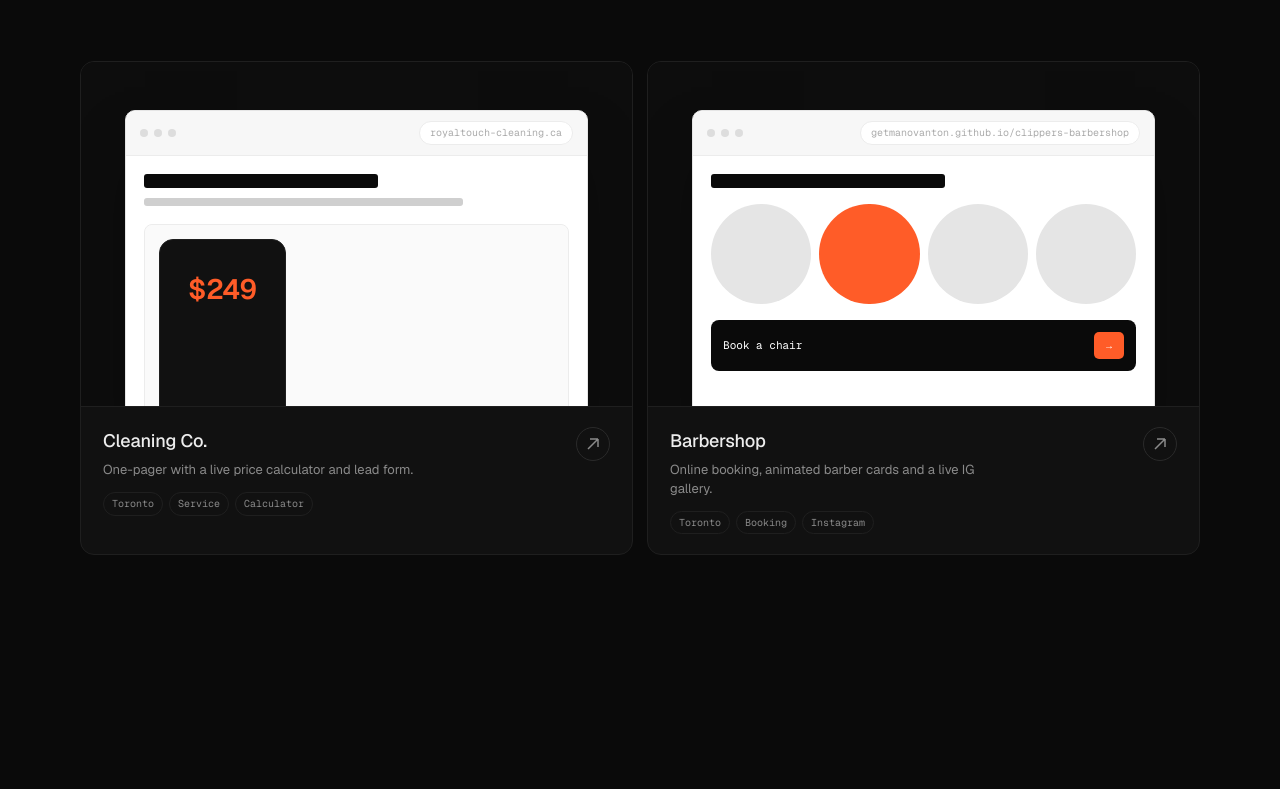
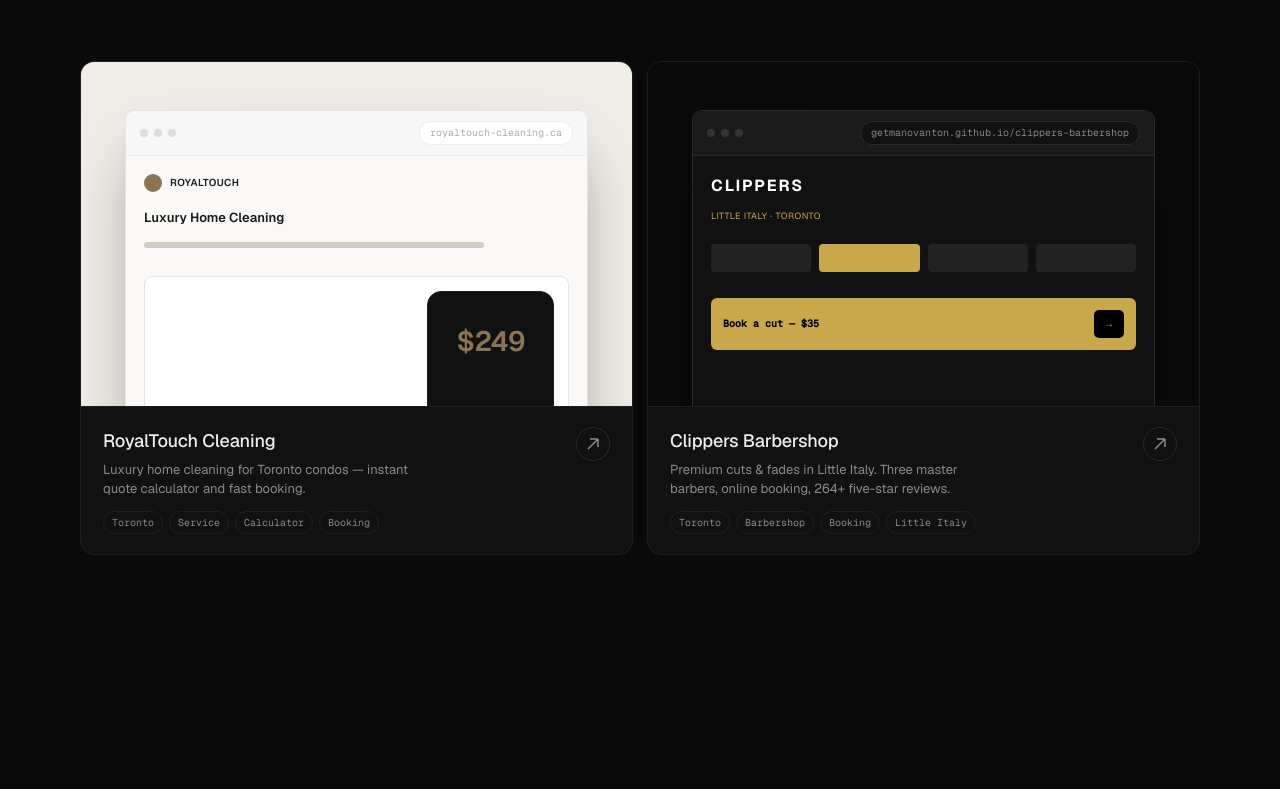
Before and after one commit to getmanovanton/portfolio, a plain HTML site: page index.html in a window 1280 px wide. Shown: the part 1960-2749 px from the top of the page. Drawn offline with nearby package versions, Linux system fonts and the light colour scheme.

Commit message:
Update project cards: real names, descriptions and styled previews

```diff
--- a/index.html
+++ b/index.html
@@ -494,24 +494,28 @@
     </div>
     <div class="projects">
       <article class="proj r" data-modal="m1">
-        <div class="proj-vis">
+        <div class="proj-vis" style="background:#f0ede8">
           <div class="browser">
             <div class="browser-bar"><i></i><i></i><i></i><span class="url">royaltouch-cleaning.ca</span></div>
-            <div class="preview">
-              <div class="h"></div>
-              <div class="s"></div>
-              <div class="calc">
-                <div class="price">$249</div>
-                <div class="btn-fake"></div>
+            <div class="preview" style="background:#faf9f7;color:#1a1a1a">
+              <div style="display:flex;align-items:center;gap:8px;margin-bottom:6px">
+                <div style="width:18px;height:18px;border-radius:50%;background:#8b7355;flex-shrink:0"></div>
+                <div style="font-size:10px;font-weight:600;color:#1a1a1a;letter-spacing:.04em">ROYALTOUCH</div>
+              </div>
+              <div style="font-size:13px;font-weight:600;color:#1a1a1a;margin-bottom:4px">Luxury Home Cleaning</div>
+              <div style="height:6px;width:80%;background:#d4ccc2;border-radius:3px;margin-bottom:10px"></div>
+              <div class="calc" style="border-color:#e8e3dc;background:#fff">
+                <div style="font-size:11px;color:#666">Instant quote</div>
+                <div class="price" style="color:#8b7355">$249</div>
               </div>
             </div>
           </div>
         </div>
         <div class="proj-meta">
           <div class="l">
-            <h3>Cleaning Co.</h3>
-            <p class="desc">One-pager with a live price calculator and lead form.</p>
-            <div class="tags"><span class="tag">Toronto</span><span class="tag">Service</span><span class="tag">Calculator</span></div>
+            <h3>RoyalTouch Cleaning</h3>
+            <p class="desc">Luxury home cleaning for Toronto condos — instant quote calculator and fast booking.</p>
+            <div class="tags"><span class="tag">Toronto</span><span class="tag">Service</span><span class="tag">Calculator</span><span class="tag">Booking</span></div>
           </div>
           <a class="open" href="https://royaltouch-cleaning.ca/" target="_blank" rel="noopener" onclick="event.stopPropagation()">
             <svg width="12" height="12" viewBox="0 0 12 12" fill="none"><path d="M1 11L11 1M11 1H3M11 1V9" stroke="currentColor" stroke-width="1.5"/></svg>
@@ -519,21 +523,27 @@
         </div>
       </article>
       <article class="proj r" data-modal="m2" style="transition-delay:.08s">
-        <div class="proj-vis">
-          <div class="browser">
-            <div class="browser-bar"><i></i><i></i><i></i><span class="url">getmanovanton.github.io/clippers-barbershop</span></div>
-            <div class="preview">
-              <div class="h"></div>
-              <div class="grid4"><div></div><div></div><div></div><div></div></div>
-              <div class="booking"><span>Book a chair</span><span class="b">→</span></div>
+        <div class="proj-vis" style="background:#0a0a0a">
+          <div class="browser" style="background:#111;border-color:#2a2a2a">
+            <div class="browser-bar" style="background:#1a1a1a;border-color:#2a2a2a"><i style="background:#333"></i><i style="background:#333"></i><i style="background:#333"></i><span class="url" style="background:#111;border-color:#2a2a2a;color:#888">getmanovanton.github.io/clippers-barbershop</span></div>
+            <div class="preview" style="background:#111;color:#fff">
+              <div style="font-size:16px;font-weight:700;letter-spacing:.12em;color:#fff;margin-bottom:2px">CLIPPERS</div>
+              <div style="font-size:9px;color:#c9a84c;letter-spacing:.06em;margin-bottom:10px">LITTLE ITALY · TORONTO</div>
+              <div class="grid4" style="margin-top:0;margin-bottom:10px">
+                <div style="background:#222;border-radius:4px;aspect-ratio:auto;height:28px"></div>
+                <div style="background:#c9a84c;border-radius:4px;aspect-ratio:auto;height:28px"></div>
+                <div style="background:#222;border-radius:4px;aspect-ratio:auto;height:28px"></div>
+                <div style="background:#222;border-radius:4px;aspect-ratio:auto;height:28px"></div>
+              </div>
+              <div class="booking" style="background:#c9a84c;color:#000;font-size:10px;border-radius:6px"><span style="font-weight:600">Book a cut — $35</span><span class="b" style="background:#000;color:#c9a84c">→</span></div>
             </div>
           </div>
         </div>
         <div class="proj-meta">
           <div class="l">
-            <h3>Barbershop</h3>
-            <p class="desc">Online booking, animated barber cards and a live IG gallery.</p>
-            <div class="tags"><span class="tag">Toronto</span><span class="tag">Booking</span><span class="tag">Instagram</span></div>
+            <h3>Clippers Barbershop</h3>
+            <p class="desc">Premium cuts & fades in Little Italy. Three master barbers, online booking, 264+ five-star reviews.</p>
+            <div class="tags"><span class="tag">Toronto</span><span class="tag">Barbershop</span><span class="tag">Booking</span><span class="tag">Little Italy</span></div>
           </div>
           <a class="open" href="https://getmanovanton.github.io/clippers-barbershop/" target="_blank" rel="noopener" onclick="event.stopPropagation()">
             <svg width="12" height="12" viewBox="0 0 12 12" fill="none"><path d="M1 11L11 1M11 1H3M11 1V9" stroke="currentColor" stroke-width="1.5"/></svg>
@@ -734,9 +744,9 @@
       <svg width="12" height="12" viewBox="0 0 12 12" fill="none"><path d="M1 1l10 10M11 1L1 11" stroke="currentColor" stroke-width="1.5"/></svg>
     </button>
     <span class="modal-sub">Project 01 · Toronto · 2025</span>
-    <h2>Cleaning Co.</h2>
-    <div class="b"><span class="lab">Brief</span><p>A residential cleaning company serving the GTA needed to convert organic and paid traffic into actual bookings.</p></div>
-    <div class="b"><span class="lab">Build</span><p>Single-page site with a transparent live price calculator (sqft × frequency × add-ons), one-tap booking form, location-targeted hero and scroll-driven testimonials.</p></div>
+    <h2>RoyalTouch Cleaning</h2>
+    <div class="b"><span class="lab">Brief</span><p>A luxury home cleaning company serving Toronto condos and homes needed a site that converts organic and paid traffic into bookings without a phone call.</p></div>
+    <div class="b"><span class="lab">Build</span><p>Single-page site with an instant quote calculator (sqft × service type × add-ons), before/after gallery, room-by-room checklist and a fast booking flow under 1 minute.</p></div>
     <div class="b"><span class="lab">Stack</span><p>Hand-coded HTML/CSS/JS · Intersection Observer · Netlify · Plausible · Resend.</p></div>
     <div class="b"><span class="lab">Results</span>
       <div class="stats">
@@ -754,10 +764,10 @@
       <svg width="12" height="12" viewBox="0 0 12 12" fill="none"><path d="M1 1l10 10M11 1L1 11" stroke="currentColor" stroke-width="1.5"/></svg>
     </button>
     <span class="modal-sub">Project 02 · Toronto · 2025</span>
-    <h2>Barbershop</h2>
-    <div class="b"><span class="lab">Brief</span><p>A multi-chair barbershop in downtown Toronto wanted online bookings, a way to showcase their barbers and a site as detailed as their cuts.</p></div>
-    <div class="b"><span class="lab">Build</span><p>Service catalog with hover-revealed pricing, barber cards with mouse-tracked spotlight, embedded online booking, live IG feed and an interactive gallery.</p></div>
-    <div class="b"><span class="lab">Stack</span><p>HTML/CSS/JS · GSAP · Square Appointments · Instagram Basic Display API · Cloudflare Pages.</p></div>
+    <h2>Clippers Barbershop</h2>
+    <div class="b"><span class="lab">Brief</span><p>A barbershop in Little Italy, College Street — three master barbers, 264+ five-star Google reviews — needed a site that books appointments and matches the quality of their cuts.</p></div>
+    <div class="b"><span class="lab">Build</span><p>Service catalog with pricing, barber profiles, online booking, before/after gallery and walk-in hours. Dark design with gold accents reflecting the shop's aesthetic.</p></div>
+    <div class="b"><span class="lab">Stack</span><p>HTML/CSS/JS · GSAP · Cloudflare Pages.</p></div>
     <div class="b"><span class="lab">Results</span>
       <div class="stats">
         <div class="stat"><div class="nu">71%</div><div class="lb">Bookings online</div></div>
```
